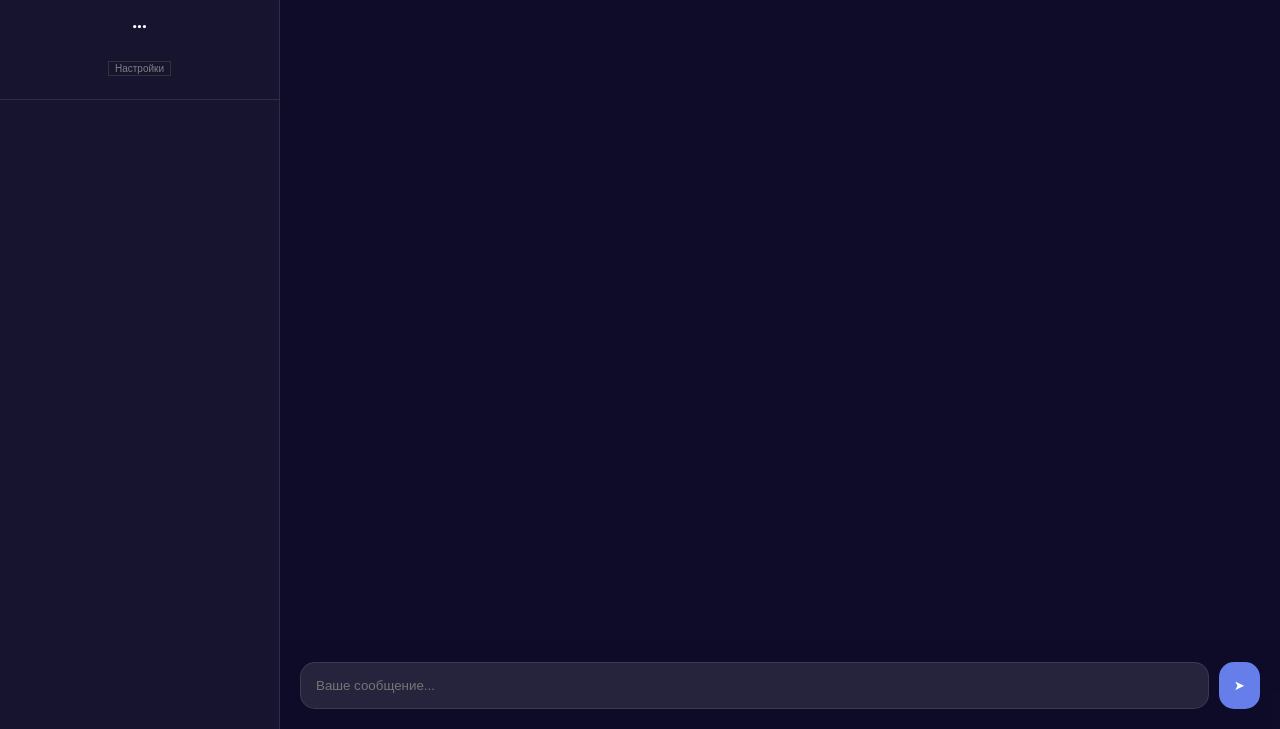
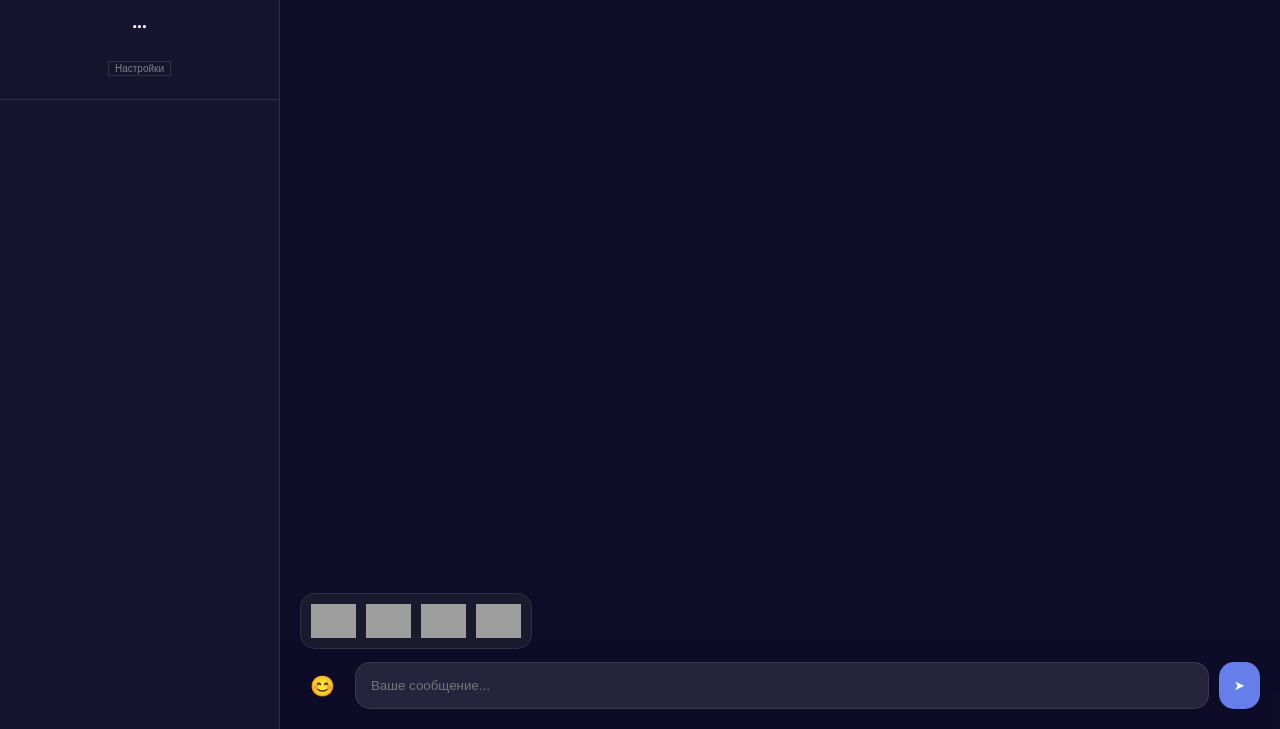
Before and after one commit to bruwler41-maker/Bizbarmak, a website: page chat.html in a window 1280 px wide. Shown: the part 71-800 px from the top of the page. Drawn offline with nearby package versions, Linux system fonts and the light colour scheme; no server answers; grey boxes are pictures that could not be loaded.

Commit message:
Update chat.html

```diff
--- a/chat.html
+++ b/chat.html
@@ -53,7 +53,15 @@
 
 <div class="main-chat">
     <div id="chat-window"></div>
-    <div class="input-area">
+   <div class="input-area" style="position: relative;">
+        <div id="stickerPanel" style="display:none; position:absolute; bottom:80px; left:20px; background:#1a1a2e; border:1px solid rgba(255,255,255,0.1); padding:10px; border-radius:15px; display:grid; grid-template-columns:repeat(4,1fr); gap:10px; z-index:100; backdrop-filter:blur(10px);">
+            <img src="https://cdn-icons-png.flaticon.com/512/2274/2274543.png" style="width:45px; cursor:pointer;" onclick="sendSticker(this.src)">
+            <img src="https://cdn-icons-png.flaticon.com/512/2274/2274555.png" style="width:45px; cursor:pointer;" onclick="sendSticker(this.src)">
+            <img src="https://cdn-icons-png.flaticon.com/512/2274/2274550.png" style="width:45px; cursor:pointer;" onclick="sendSticker(this.src)">
+            <img src="https://cdn-icons-png.flaticon.com/512/2584/2584606.png" style="width:45px; cursor:pointer;" onclick="sendSticker(this.src)">
+        </div>
+
+        <button onclick="toggleStickers()" style="background:none; border:none; font-size:20px; cursor:pointer; padding:0 10px;">😊</button>
         <input type="text" id="msgInput" placeholder="Ваше сообщение..." autocomplete="off">
         <button onclick="send()" style="background:#667eea; border:none; padding:15px; border-radius:15px; color:white; cursor:pointer;">➤</button>
     </div>
```
